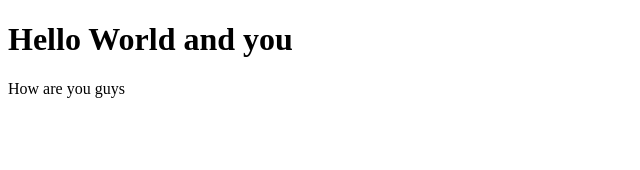
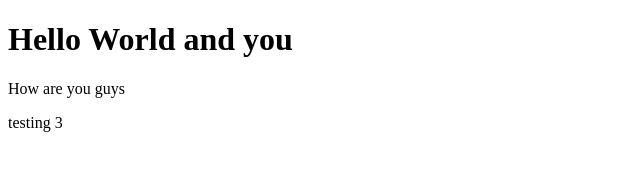
Before and after one commit to Hurleybaba/AngularJS, a plain HTML site: page index.html in a window 1280 px wide. Shown: the full height of the page, 0-640 px from the left. Drawn offline with Linux system fonts and the light colour scheme.

Commit message:
commit 3 test

```diff
--- a/index.html
+++ b/index.html
@@ -7,5 +7,8 @@
   <body>
     <h1>Hello World and you</h1>
     <p>How are you guys</p>
+    <p>testing 3</p>
+
+
   </body>
 </html>
```
